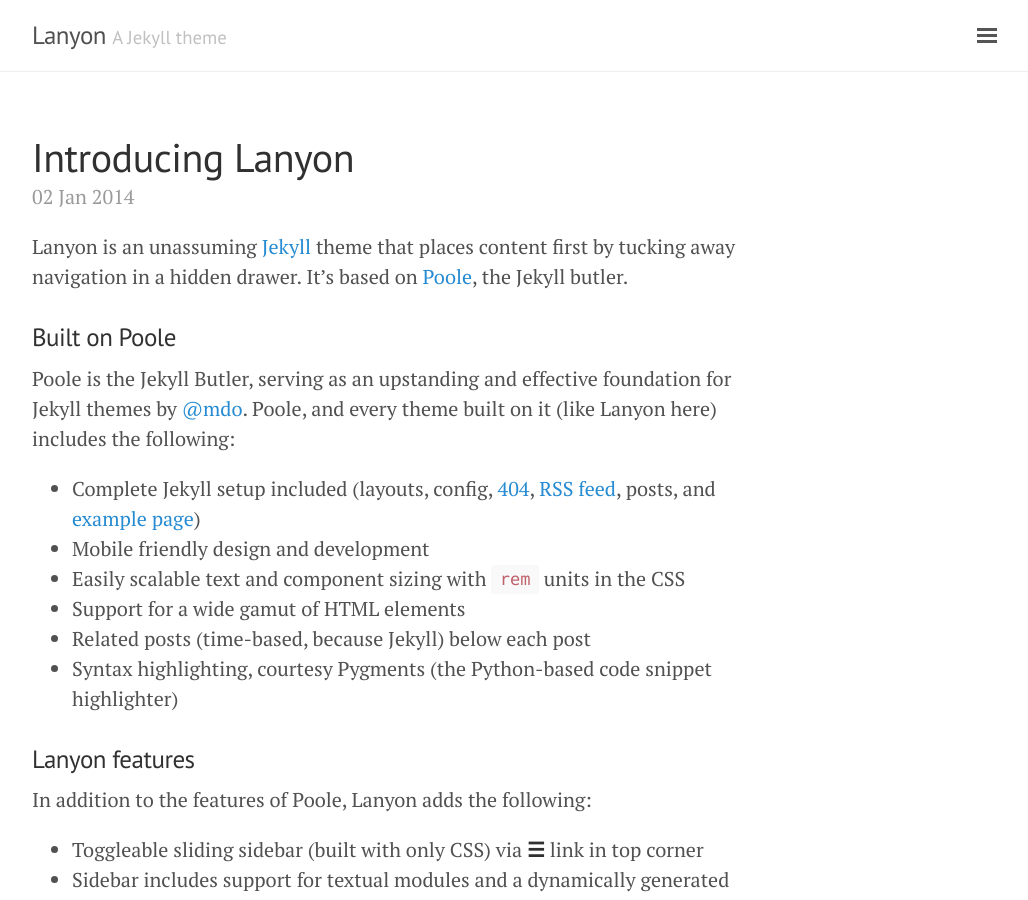
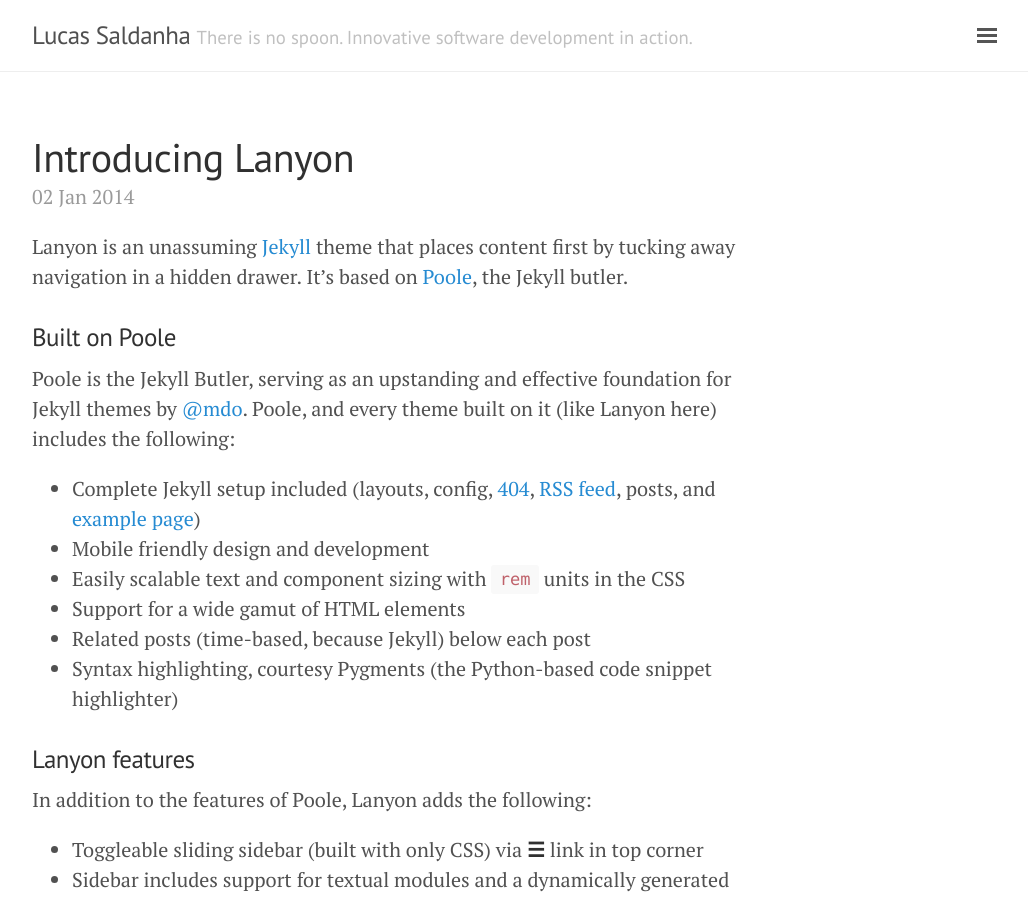
Before and after one commit to lucassaldanha/lucassaldanha.github.io, a Jekyll site: the page built from index.html, in a window 1280 px wide and 900 px high. Shown: the whole window, without its empty margins (248-1276 px from the left). Built offline with Jekyll 4.4.1, drawn with Linux system fonts in a browser that asks for light colours; the list of posts is cut into pages by our own code.

Commit message:
Changing blog title

```diff
--- a/_config.yml
+++ b/_config.yml
@@ -5,8 +5,8 @@ permalink:           pretty
 relative_permalinks: true
 
 # Setup
-title:               Lanyon
-tagline:             'A Jekyll theme'
+title:               Lucas Saldanha
+tagline:             'There is no spoon. Innovative software development in action.'
 description:         'A reserved <a href="http://jekyllrb.com" target="_blank">Jekyll</a> theme that places the utmost gravity on content with a hidden drawer. Made by <a href="https://twitter.com/mdo" target="_blank">@mdo</a>.'
 url:                 http://lanyon.getpoole.com
 baseurl:             ''
```
